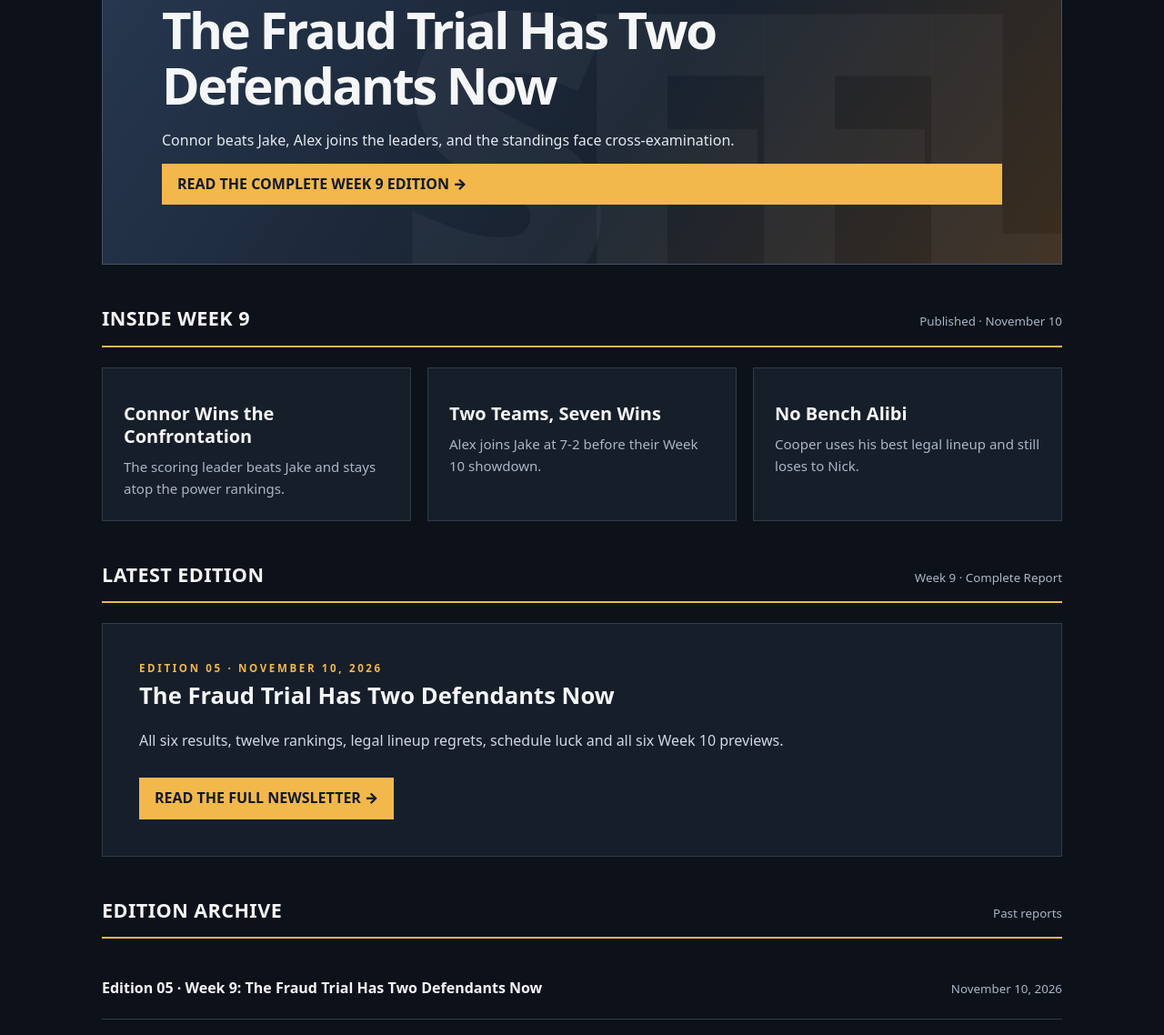
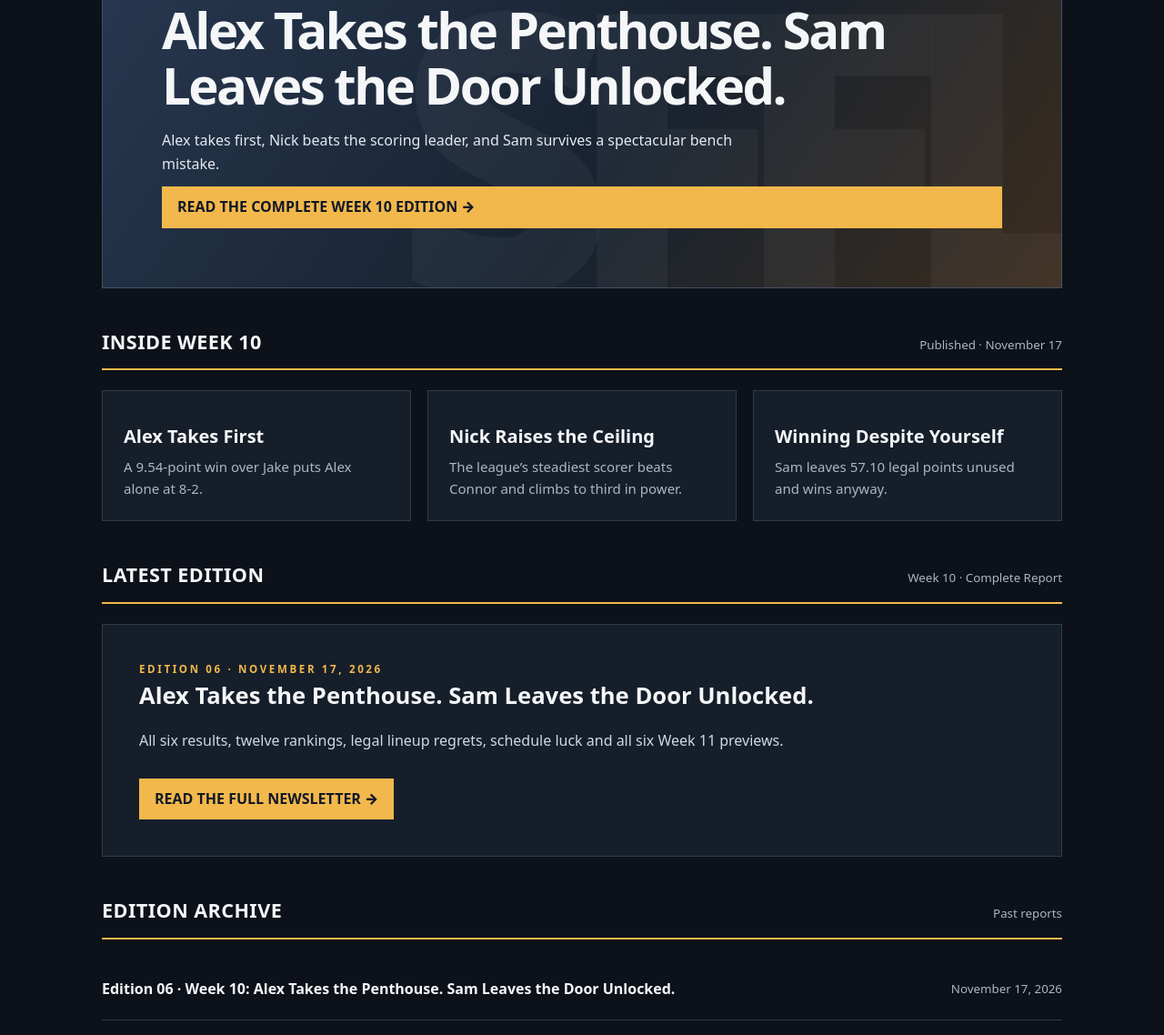
Before and after one commit to flockacakes/SexualFantasyFFWebsite, a plain HTML site: page index.html in a window 1280 px wide. Shown: the part 579-1717 px from the top of the page at 91% size. Drawn offline with Linux system fonts and the light colour scheme.

Commit message:
Feature Week 10 and preserve newsletter archive

```diff
--- a/index.html
+++ b/index.html
@@ -32,10 +32,10 @@
   <main id="top" class="wrap">
     <div class="mast"><div class="eyebrow">The official unofficial league publication</div><h1>THE WEEKLY<br><span>REPORT.</span></h1><p class="deck">Twelve teams. One championship. An entire season of questionable decisions.</p></div>
     <div class="line"><span>Sexual Fantasy Football League</span><span>2026 Season</span><span>New editions on Tuesdays</span></div>
-    <section class="hero" aria-label="Featured edition"><span class="tag">Edition 05 · Week 9 · November 10, 2026</span><h2>The Fraud Trial Has Two Defendants Now</h2><p>Connor beats Jake, Alex joins the leaders, and the standings face cross-examination.</p><a class="reportlink" href="week-9.html">READ THE COMPLETE WEEK 9 EDITION →</a></section>
-    <section id="headlines"><div class="heading"><h2>Inside Week 9</h2><small>Published · November 10</small></div><div class="cards"><article class="card"><h3>Connor Wins the Confrontation</h3><p>The scoring leader beats Jake and stays atop the power rankings.</p></article><article class="card"><h3>Two Teams, Seven Wins</h3><p>Alex joins Jake at 7-2 before their Week 10 showdown.</p></article><article class="card"><h3>No Bench Alibi</h3><p>Cooper uses his best legal lineup and still loses to Nick.</p></article></div></section>
-    <section id="edition"><div class="heading"><h2>Latest Edition</h2><small>Week 9 · Complete Report</small></div><article class="article"><div class="eyebrow">Edition 05 · November 10, 2026</div><h3>The Fraud Trial Has Two Defendants Now</h3><p>All six results, twelve rankings, legal lineup regrets, schedule luck and all six Week 10 previews.</p><a class="reportlink" href="week-9.html">READ THE FULL NEWSLETTER →</a></article></section>
-    <section id="archive"><div class="heading"><h2>Edition Archive</h2><small>Past reports</small></div><div class="archive"><strong><a href="week-9.html">Edition 05 · Week 9: The Fraud Trial Has Two Defendants Now</a></strong><small>November 10, 2026</small></div><div class="archive"><strong><a href="week-8.html">Edition 04 · Week 8: The Schedule Fraud Has Requested That You Eat Shit</a></strong><small>November 5, 2026</small></div><div class="archive"><strong><a href="week-7.html">Edition 03 · Week 7: Two Heartbreaks and Seven Straight Losses</a></strong><small>October 27, 2026</small></div><div class="archive"><strong><a href="week-6.html">Edition 02 · Week 6: First Place, Last Call</a></strong><small>October 20, 2026</small></div><div class="archive"><strong><a href="week-5.html">Edition 01 · Week 5: Spencer Won the Trade</a></strong><small>October 13, 2026</small></div></section>
+    <section class="hero" aria-label="Featured edition"><span class="tag">Edition 06 · Week 10 · November 17, 2026</span><h2>Alex Takes the Penthouse. Sam Leaves the Door Unlocked.</h2><p>Alex takes first, Nick beats the scoring leader, and Sam survives a spectacular bench mistake.</p><a class="reportlink" href="week-10.html">READ THE COMPLETE WEEK 10 EDITION →</a></section>
+    <section id="headlines"><div class="heading"><h2>Inside Week 10</h2><small>Published · November 17</small></div><div class="cards"><article class="card"><h3>Alex Takes First</h3><p>A 9.54-point win over Jake puts Alex alone at 8-2.</p></article><article class="card"><h3>Nick Raises the Ceiling</h3><p>The league’s steadiest scorer beats Connor and climbs to third in power.</p></article><article class="card"><h3>Winning Despite Yourself</h3><p>Sam leaves 57.10 legal points unused and wins anyway.</p></article></div></section>
+    <section id="edition"><div class="heading"><h2>Latest Edition</h2><small>Week 10 · Complete Report</small></div><article class="article"><div class="eyebrow">Edition 06 · November 17, 2026</div><h3>Alex Takes the Penthouse. Sam Leaves the Door Unlocked.</h3><p>All six results, twelve rankings, legal lineup regrets, schedule luck and all six Week 11 previews.</p><a class="reportlink" href="week-10.html">READ THE FULL NEWSLETTER →</a></article></section>
+    <section id="archive"><div class="heading"><h2>Edition Archive</h2><small>Past reports</small></div><div class="archive"><strong><a href="week-10.html">Edition 06 · Week 10: Alex Takes the Penthouse. Sam Leaves the Door Unlocked.</a></strong><small>November 17, 2026</small></div><div class="archive"><strong><a href="week-9.html">Edition 05 · Week 9: The Fraud Trial Has Two Defendants Now</a></strong><small>November 10, 2026</small></div><div class="archive"><strong><a href="week-8.html">Edition 04 · Week 8: The Schedule Fraud Has Requested That You Eat Shit</a></strong><small>November 5, 2026</small></div><div class="archive"><strong><a href="week-7.html">Edition 03 · Week 7: Two Heartbreaks and Seven Straight Losses</a></strong><small>October 27, 2026</small></div><div class="archive"><strong><a href="week-6.html">Edition 02 · Week 6: First Place, Last Call</a></strong><small>October 20, 2026</small></div><div class="archive"><strong><a href="week-5.html">Edition 01 · Week 5: Spencer Won the Trade</a></strong><small>October 13, 2026</small></div></section>
   </main>
   <footer><div class="wrap"><span>© 2026 Sexual Fantasy Football League · The Weekly Report</span><span>Independent fantasy league publication · Not affiliated with Yahoo or the NFL</span></div></footer>
 </body>
```
